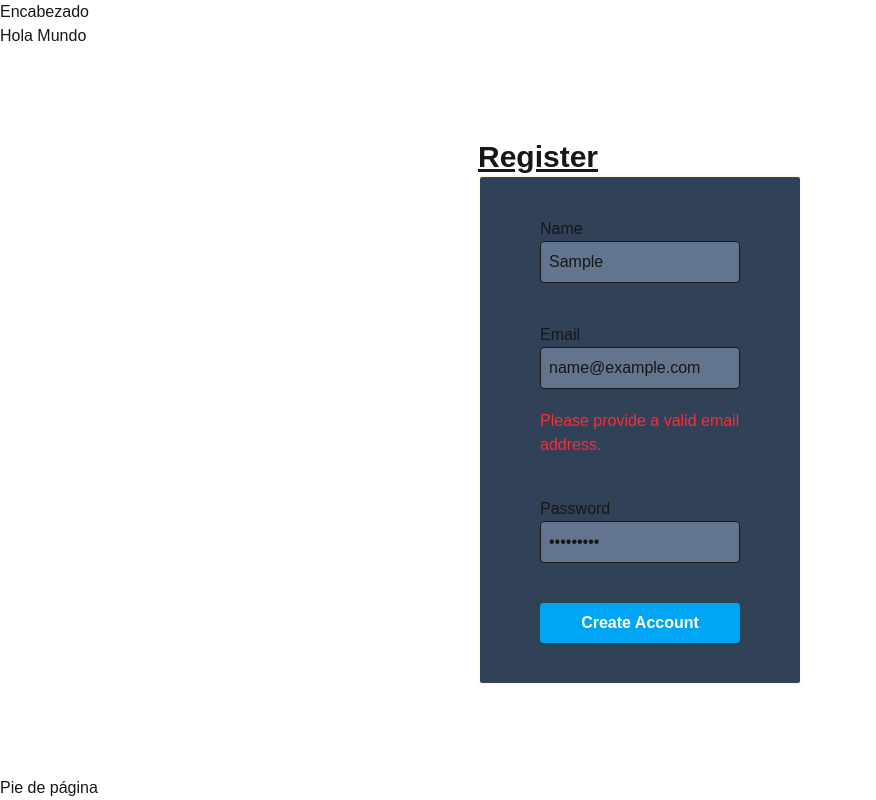
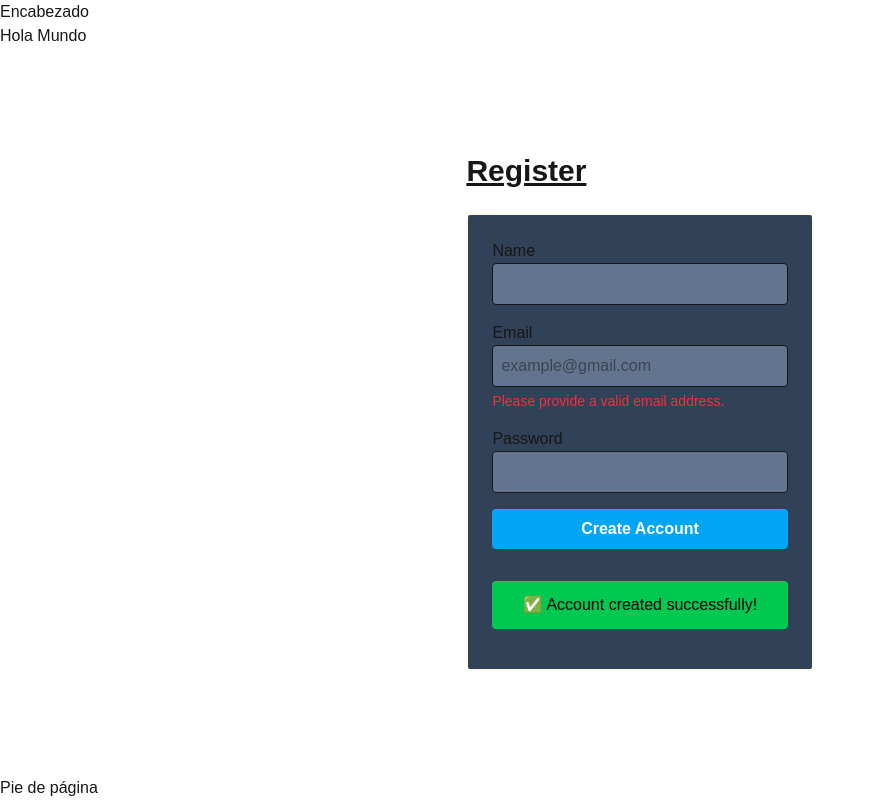
Before and after one commit to alejovr29/music-playlist-exchange, a Next.js app: page /register in a window 1280 px wide. Both pictures are taken after typing "Sample", "name@example.com", "Sample123" into the empty fields and a click on the button "Create Account". Shown: the whole page, without its empty margins (0-876 px from the left). Built offline with nearby package versions, Linux system fonts and the light colour scheme.

Commit message:
Applied displaying logic for register form.

```diff
--- a/src/app/register/page.tsx
+++ b/src/app/register/page.tsx
@@ -1,59 +1,116 @@
 "use client";
 
 import { useState } from "react"
-
 
 export default function RegisterPage() {
     const [name, setName] = useState("")
     const [email, setEmail] = useState("")
     const [password, setPassword] = useState("")
+    const [submitStatus, setSubmitStatus] = useState<"idle" | "loading" | "success" | "error">("idle")
 
     const handleSubmit = async (e: React.FormEvent) => {
         e.preventDefault()
-        // Aquí puedes agregar la lógica para enviar los datos al servidor o realizar validaciones
-        const response = await fetch("/api/register", {
-            method: "POST",
-            headers: { contentType: "application/json" },
-            body: JSON.stringify(
-                { name, email, password }
-            )
-        });
+        setSubmitStatus("loading")
 
-        const data = await response.json();
-        console.log("Response from server:", data);
+        try {
+            const response = await fetch("/api/register", {
+                method: "POST",
+                headers: { "Content-Type": "application/json" },
+                body: JSON.stringify({ name, email, password })
+            });
+
+            const data = await response.json();
+
+            if (response.ok) {
+                setSubmitStatus("success")
+                // Limpiar formulario si quieres
+                setName("")
+                setEmail("")
+                setPassword("")
+
+                // Ocultar mensaje después de 3 segundos
+                setTimeout(() => setSubmitStatus("idle"), 5000)
+            } else {
+                setSubmitStatus("error")
+                setTimeout(() => setSubmitStatus("idle"), 5000)
+            }
+        } catch (error) {
+            setSubmitStatus("error")
+            setTimeout(() => setSubmitStatus("idle"), 5000)
+        }
     }
 
+    return (
+        <main className="m-auto max-w-md p-4">
+            <h1 className="text-3xl font-bold underline mb-6">Register</h1>
 
+            <div className="bg-slate-700 p-6 rounded border-amber-50 border-2">
 
-
-    return (
-        <main className="m-auto auto">
-            <h1 className="text-3xl font-bold underline">Register</h1>
-
-            <div className=" bg-slate-700 pt-10 pb-10 p-15 rounded border-amber-50 border-2">
-                <form className='w-50 max-w-90 space-y-10' onSubmit={handleSubmit}>
+                <form className='w-full space-y-4' onSubmit={handleSubmit}>
+                    {/* Tus campos aquí... */}
                     <div>
                         <label>Name</label>
-                        <input className='bg-slate-500 w-full border p-2 rounded' type="text" value={name} onChange={(e) => setName(e.target.value)} />
+                        <input
+                            className='bg-slate-500 w-full border p-2 rounded'
+                            type="text"
+                            value={name}
+                            onChange={(e) => setName(e.target.value)}
+                        />
                     </div>
 
                     <div>
                         <label>Email</label>
-                        <input className='bg-slate-500 peer ... w-full border p-2 rounded' type="email" placeholder="example@gmail.com" value={email} onChange={(e) => setEmail(e.target.value)} />
-                        <p className="hidden, peer-invalid:block pt-5 px-auto text-red-500">Please provide a valid email address.</p>
+                        <input
+                            className='bg-slate-500 w-full border p-2 rounded peer'
+                            type="email"
+                            placeholder="example@gmail.com"
+                            value={email}
+                            onChange={(e) => setEmail(e.target.value)}
+                            required
+                        />
+                        <p className="hidden peer-invalid:block text-red-500 text-sm mt-1">
+                            Please provide a valid email address.
+                        </p>
                     </div>
 
                     <div>
                         <label>Password</label>
-                        <input className='bg-slate-500 required focus:border-sky-500 focus:outline focus:outline-sky-800 w-full border p-2 rounded' type="password" value={password} onChange={(e) => setPassword(e.target.value)} />
+                        <input
+                            className='bg-slate-500 w-full border p-2 rounded'
+                            type="password"
+                            value={password}
+                            onChange={(e) => setPassword(e.target.value)}
+                        />
                     </div>
 
-                    <button type="submit" className="bg-sky-500 hover:bg-violet-600 text-white font-bold py-2 px-4 rounded w-full">
-                        Create Account
+                    <button
+                        type="submit"
+                        disabled={submitStatus === "loading"}
+                        className="bg-sky-500 hover:bg-violet-600 text-white font-bold py-2 px-4 rounded w-full disabled:opacity-50"
+                    >
+                        {submitStatus === "loading" ? "Creating..." : "Create Account"}
                     </button>
                 </form>
+
+                {/* Mensaje de confirmación con Tailwind + estado */}
+                {submitStatus === "success" && (
+                    <div className="mt-8 mb-4 p-3 bg-green-500 text-black rounded text-center transition-all">
+                        ✅ Account created successfully!
+                    </div>
+                )}
+
+                {submitStatus === "error" && (
+                    <div className="mt-8 mb-4 p-3 bg-red-500 text-black rounded text-center transition-all">
+                        ❌ Error creating account. Please try again.
+                    </div>
+                )}
+
+                {submitStatus === "loading" && (
+                    <div className="mt-8 mb-4 p-3 bg-blue-500 text-black rounded text-center transition-all">
+                        ⏳ Creating account...
+                    </div>
+                )}
             </div>
         </main>
     )
-
 }
```
